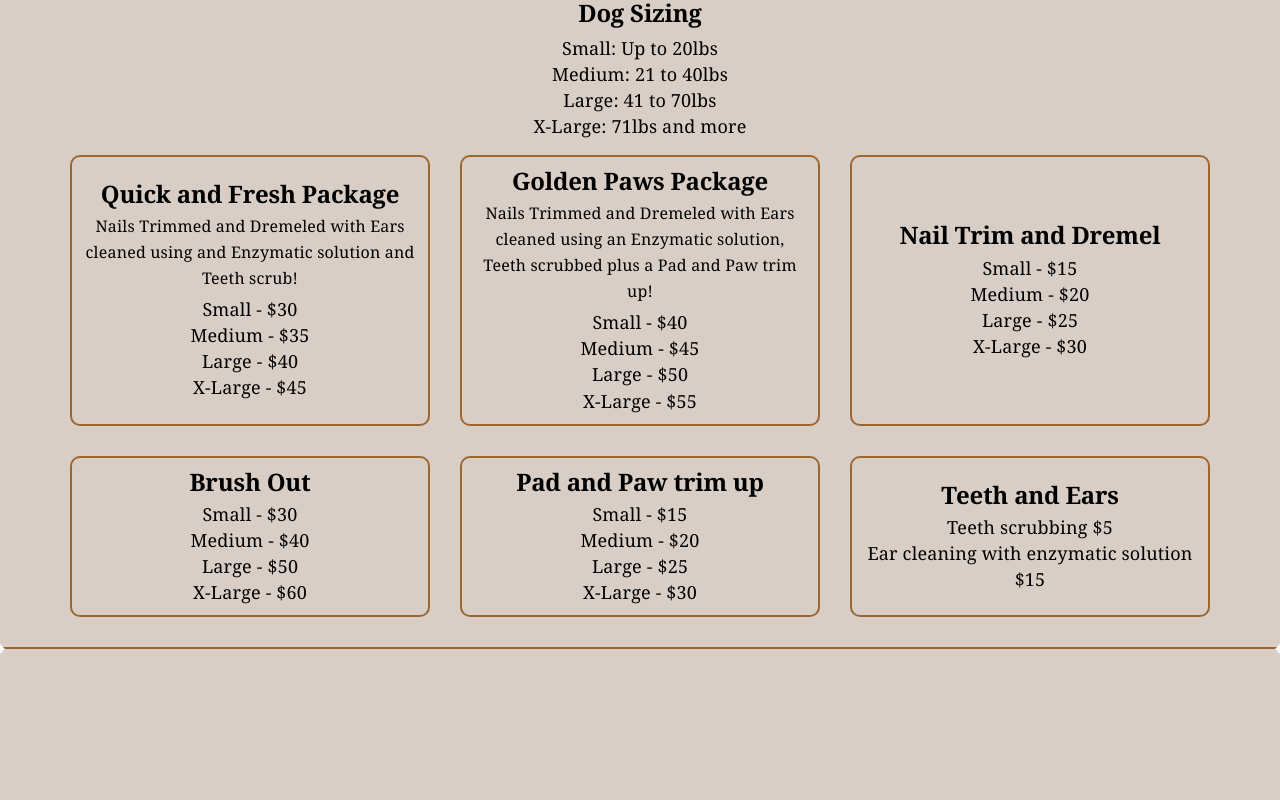
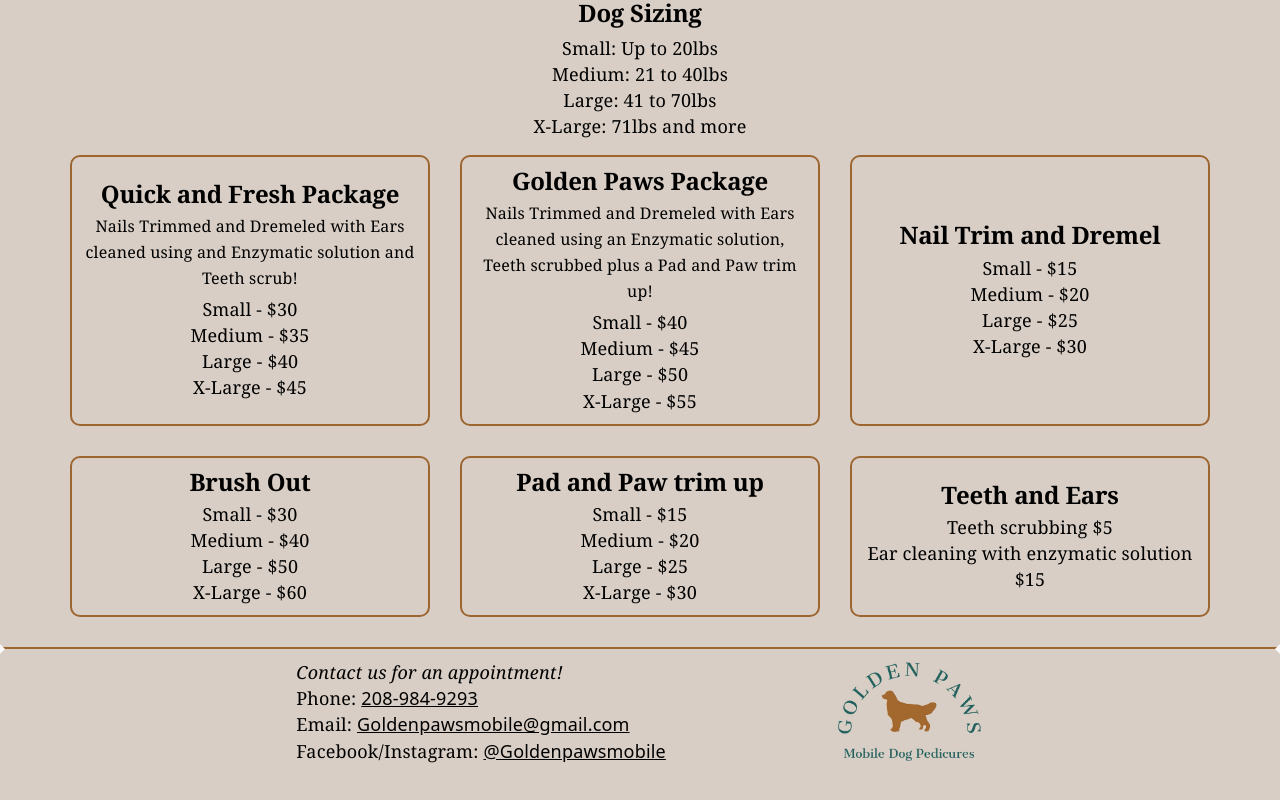
Before and after one commit to bridgertandy/GoldenPaws, a React (Vite) app: page / in a window 1280 px wide. Shown: the part 1381-2181 px from the top of the page. Before the commit the page ends 2035 px from the top, so only its background shows below. Built offline with nearby package versions, Linux system fonts and the light colour scheme.

Commit message:
feat: enhance footer layout and add contact information

```diff
--- a/src/App.tsx
+++ b/src/App.tsx
@@ -2,20 +2,21 @@
 import backgroundPic from "./assets/boise.png";
 import "./styling/App.css";
 import "./styling/header.css";
+import "./styling/footer.css";
 import { Mail, MapPin, Phone, Share2 } from "lucide-react";
 
 function App() {
   return (
     <>
       <header>
-        <div className="contact">
+        <div id="phone" className="contact">
           <Phone color="black" />
           <a className="external-link" href="tel:+12089849293">
             (208) 984-9293
           </a>
         </div>
 
-        <div className="contact">
+        <div id="email" className="contact">
           <Mail color="black" />
           <a className="external-link" href="mailto:Goldenpawsmobile@gmail.com">
             Goldenpawsmobile@gmail.com
@@ -26,7 +27,7 @@
           <img className="logo" src={logo}></img>
         </div>
 
-        <div className="contact">
+        <div id="social" className="contact">
           <Share2 color="black" />
           <a
             className="external-link"
@@ -36,12 +37,14 @@
           </a>
         </div>
 
-        <div className="contact">
+        <div id="service-area" className="contact">
           <MapPin color="black" />
           <span>Treasure Valley, Idaho</span>
         </div>
       </header>
+
       <img id="background" src={backgroundPic}></img>
+
       <main>
         <section id="center">
           <h1>Our Mission</h1>
@@ -154,7 +157,44 @@
         </section>
         <div className="ticks"></div>
       </main>
-      <footer></footer>
+      <footer>
+        <div>
+          <i>Contact us for an appointment!</i>
+          <span>
+            Phone:{" "}
+            <a className="external-link" href="tel:+12089849293">
+              208-984-9293
+            </a>
+          </span>
+
+          <span>
+            Email:{" "}
+            <a
+              className="external-link"
+              href="mailto:Goldenpawsmobile@gmail.com"
+            >
+              Goldenpawsmobile@gmail.com
+            </a>
+          </span>
+
+          <span>
+            {" "}
+            Facebook/Instagram:{" "}
+            <a
+              className="external-link"
+              href="https://www.facebook.com/p/Golden-paws-mobile-pet-pedicures-100084290471506/"
+            >
+              @Goldenpawsmobile
+            </a>
+          </span>
+        </div>
+        <div id="logo-container">
+          <img id="footer-logo" className="logo" src={logo}></img>
+        </div>{" "}
+      </footer>
+      <div id="secret">
+        <span>Use code "Finley" for 10% off your first appointment!</span>
+      </div>
     </>
   );
 }
--- a/src/styling/App.css
+++ b/src/styling/App.css
@@ -5,8 +5,6 @@
 .contact {
   color: black;
   width: 100%;
-  grid-template-columns: repeat(auto-fit, minmax(250px, 1fr));
-
   display: flex;
   flex-direction: column;
   justify-content: center;
@@ -100,10 +98,10 @@
 }
 
 #spacer {
-  height: 88px;
+  height: 48px;
 
-  @media (max-width: 1024px) {
-    height: 48px;
+  @media (min-width: 1025px) {
+    height: 88px;
   }
 }
 
@@ -132,3 +130,18 @@
     border-right-color: var(--color-soft-white);
   }
 }
+
+#secret {
+  > span {
+    visibility: hidden;
+    opacity: 0;
+    transition:
+      opacity 0.4s ease,
+      visibility 0.4s ease;
+  }
+
+  &:hover > span {
+    visibility: visible;
+    opacity: 1;
+  }
+}
--- /dev/null
+++ b/src/styling/footer.css
@@ -0,0 +1,27 @@
+footer {
+  display: flex;
+  flex-direction: row;
+  justify-content: space-evenly;
+  padding: 10px 10vw;
+}
+
+footer > div {
+  display: flex;
+  flex-direction: column;
+  justify-content: center;
+}
+
+#footer-logo {
+  display: none;
+}
+
+@media (min-width: 1025px) {
+  footer > div {
+    align-items: flex-start;
+  }
+
+  #footer-logo {
+    display: inline;
+    height: 100px;
+  }
+}
--- a/src/styling/header.css
+++ b/src/styling/header.css
@@ -2,14 +2,12 @@
   background-color: var(--logo-creme);
   padding: 10px;
   margin: 10px;
-  /* width: 95%; */
   height: 10vh;
   border-radius: 10px;
   box-shadow: 0px 0px 12px -2px rgba(0, 0, 0, 0.7);
   z-index: 10;
   position: fixed;
   inset: 0 2.5% 0 2.5%;
-  /* left: 1.25%; */
   display: flex;
   gap: 10px;
   justify-content: space-between;
@@ -19,13 +17,35 @@
   }
 
   #logo-container {
+    order: 1;
     display: flex;
     justify-content: center;
     align-items: center;
   }
 
+  #phone {
+    order: 2;
+  }
+
+  #email,
+  #social,
+  #service-area {
+    display: none;
+  }
+
   img {
     height: 100%;
-    aspect-ratio: 1.25 / 1;
+    aspect-ratio: 1.6 / 1;
+  }
+
+  @media (min-width: 1025px) {
+    #email,
+    #social,
+    #service-area,
+    #phone,
+    #logo-container {
+      order: 0;
+      display: flex;
+    }
   }
 }
--- a/src/styling/index.css
+++ b/src/styling/index.css
@@ -20,7 +20,7 @@
   --logo-creme: #d8cec5;
   --color-soft-white: #fafafa;
 
-  font: 18px/145% var(--serif);
+  font: 16px/145% var(--serif);
   letter-spacing: 0.18px;
   color-scheme: light dark;
   color: var(--text);
@@ -33,8 +33,8 @@
   overflow-y: scroll;
   scrollbar-width: thin;
 
-  @media (max-width: 1024px) {
-    font-size: 16px;
+  @media (min-width: 1025px) {
+    font-size: 18px;
   }
 }
 
@@ -73,25 +73,25 @@
 }
 
 h1 {
-  font-size: 56px;
+  font-size: 36px;
   letter-spacing: -1.68px;
-  margin: 32px 0;
+  margin: 20px 0;
   color: var(--logo-green);
 
-  @media (max-width: 1024px) {
-    font-size: 36px;
-    margin: 20px 0;
+  @media (min-width: 1025px) {
+    font-size: 56px;
+    margin: 32px 0;
   }
 }
 
 h2 {
-  font-size: 24px;
+  font-size: 20px;
   line-height: 118%;
   letter-spacing: -0.24px;
   margin: 0 0 8px;
 
-  @media (max-width: 1024px) {
-    font-size: 20px;
+  @media (min-width: 1025px) {
+    font-size: 24px;
   }
 }
 
```
